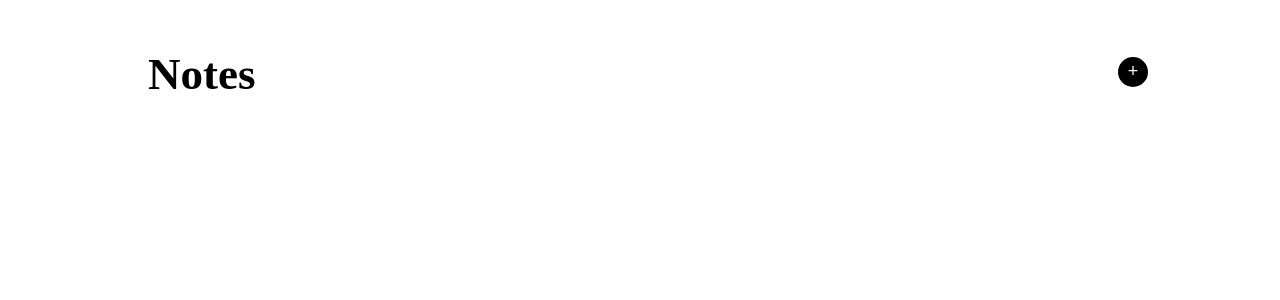
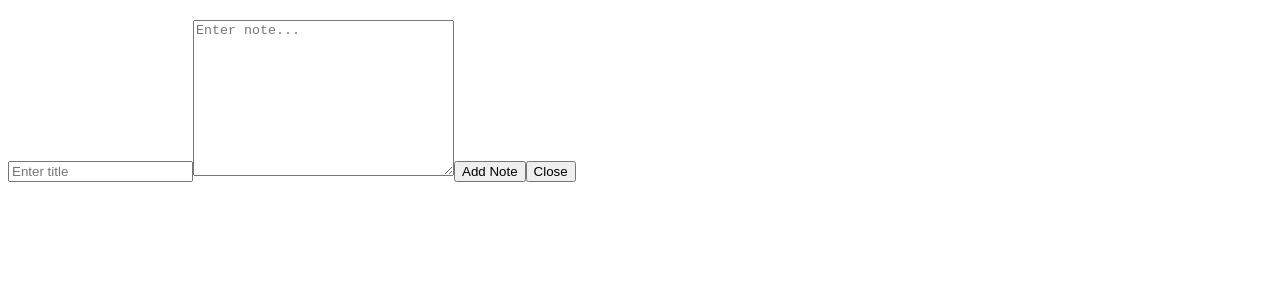
Before and after one commit to Vahe-Sevachyan/keynote, a Vue app: page / in a window 1280 px wide. Shown: the top 300 px of the page. Built offline with nearby package versions, Linux system fonts and the light colour scheme.

Commit message:
updated modal component saveNote Func

```diff
--- a/src/App.vue
+++ b/src/App.vue
@@ -1,54 +1,9 @@
-<script setup></script>
+<script setup>
+import Modal from "./components/Modal.vue";
+</script>
 
 <template>
-  <main>
-    <div class="container">
-      <header>
-        <h1>Notes</h1>
-        <button>+</button>
-      </header>
-      <div class="cards-container">
-        <div class="card">
-          <p class="main-text"></p>
-          <p class="date"></p>
-        </div>
-      </div>
-    </div>
-  </main>
+  <Modal />
 </template>
 
-<style scoped>
-main {
-  height: 100vh;
-  width: 100vw;
-}
-.container {
-  max-width: 1000px;
-  padding: 10px;
-  margin: 0 auto;
-}
-header {
-  display: flex;
-  justify-content: space-between;
-  align-items: center;
-}
-h1 {
-  font-weight: bold;
-  margin-bottom: 25px;
-  font-size: 45px;
-}
-button {
-  border: none;
-  padding: 10px;
-  width: 30px;
-  height: 30px;
-  cursor: pointer;
-  background-color: black;
-  border-radius: 100%;
-  color: white;
-  font-size: 18px;
-  display: flex;
-  align-items: center;
-  justify-content: center;
-}
-</style>
+<style scoped></style>
--- /dev/null
+++ b/src/components/Modal.vue
@@ -0,0 +1,57 @@
+<template>
+  <div class="over-lay">
+    <div class="modal">
+      <h2 class="modalTitle">{{ title }}</h2>
+      <input
+        type="text"
+        class="title-input"
+        :placeholder="inputAreaPlaceholder"
+        v-model.trim="titleText"
+      />
+      <textarea
+        v-model.trim="noteText"
+        name="note"
+        id="note"
+        cols="30"
+        rows="10"
+        :placeholder="textAreaPlaceholder"
+      ></textarea>
+      <p v-if="errorMessage" class="errorMsg">{{ errorMessage }}</p>
+      <button @click="saveNote">{{ saveButtonText }}</button>
+      <button id="close" @click="closeModal">{{ closeButtonText }}</button>
+    </div>
+  </div>
+</template>
+<script setup>
+import { ref, defineEmits } from "vue";
+const noteText = ref("");
+const titleText = ref("");
+const errorMessage = ref("");
+const newNoteTitle = ref("New Note");
+const textAreaPlaceholder = ref("Enter note...");
+const inputAreaPlaceholder = ref("Enter title");
+const saveButtonText = ref("Add Note");
+const closeButtonText = ref("Close");
+const emit = defineEmits("add-note", "close");
+
+function saveNote() {
+  if (titleText.length < 3) {
+    errorMessage.value = "Title must be minimum of 3 characters or more!";
+    return;
+  } else if (noteText.value < 5) {
+    errorMessage.value = "Note must be minimum of 5 characters or more!";
+  }
+  const newNote = {
+    id: Math.floor(Math.random() * 1000000),
+    title: titleText.value,
+    text: noteText.value,
+    date: new Date(),
+    backgroundColor: getRandomColor(),
+  };
+  errorMessage.value = "";
+  noteText.value = "";
+  titleText.value = "";
+  emit("add-note", newNote);
+}
+</script>
+<style scoped></style>
```
